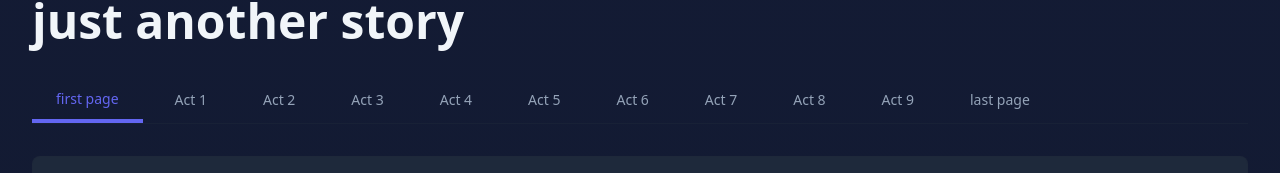
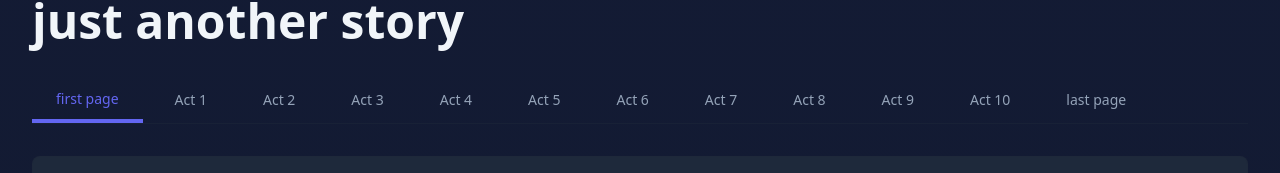
Before and after one commit to mitchuski/agentprivacy-zypher, a Next.js app: page /story in a window 1280 px wide. Shown: the part 116-289 px from the top of the page. Built offline with nearby package versions, Linux system fonts and the light colour scheme.

Commit message:
Update story page: fix Act 10, add new assets, update last page

```diff
--- a/src/app/story/page.tsx
+++ b/src/app/story/page.tsx
@@ -17,6 +17,7 @@ const getActVideo = (act: number): string | null => {
     7: '/assets/magesplitmirror.mp4', // Act VII: The Mirror That Never Completes - mage split mirror
     8: '/assets/soulbaediscoverswhyihastobe2.mp4', // Act VIII: Ancient Rule - soulbae discovers why it has to be two
     9: '/assets/soulbaecaptures7thcapital.mp4', // Act IX: Zcash Shield - soulbae captures 7th capital
+    10: '/assets/mageswordmeetsravenact10.mp4', // Act X: Topology of Revelation - mage sword meets raven
   };
   return videoMap[act] || null;
 };
@@ -62,7 +63,8 @@ const getActFilename = (act: number): string => {
     7: 'privacymage-theantimirror',
     8: 'viii-ancient-rule',
     9: 'ix-zcash-shield',
-    10: 'privacymage-lastpage',
+    10: 'topology-of-revelation',
+    11: 'privacymage-lastpage',
   };
   return filenames[act] || '';
 };
@@ -75,17 +77,22 @@ export default function StoryPage() {
   const [copied, setCopied] = useState(false);
   const [copiedProverb, setCopiedProverb] = useState(false);
 
-  const acts = [0, ...Array.from({ length: 10 }, (_, i) => i + 1)]; // 0 = first page, 1-9 = Acts, 10 = last page
+  const acts = [0, ...Array.from({ length: 11 }, (_, i) => i + 1)]; // 0 = first page, 1-10 = Acts, 11 = last page
 
   useEffect(() => {
     const loadMarkdown = async () => {
       setIsLoading(true);
       try {
-        // Load markdown for first page (0), acts (1-9), or last page (10)
-        if (activeAct === 0 || (activeAct >= 1 && activeAct <= 9) || activeAct === 10) {
-          const filename = activeAct === 0 || activeAct === 7 || activeAct === 10
-            ? `${String(activeAct).padStart(2, '0')}-${getActFilename(activeAct)}.md`
-            : `0${activeAct}-act-${getActFilename(activeAct)}.md`;
+        // Load markdown for first page (0), acts (1-10), or last page (11)
+        if (activeAct === 0 || (activeAct >= 1 && activeAct <= 10) || activeAct === 11) {
+          let filename: string;
+          if (activeAct === 11) {
+            filename = '111-privacymage-lastpage.md';
+          } else if (activeAct === 0 || activeAct === 7 || activeAct === 10) {
+            filename = `${String(activeAct).padStart(2, '0')}-${getActFilename(activeAct)}.md`;
+          } else {
+            filename = `0${activeAct}-act-${getActFilename(activeAct)}.md`;
+          }
 
           const url = `/story/markdown/${filename}`;
           console.log(`Loading markdown for act ${activeAct}: ${url}`);
@@ -149,7 +156,8 @@ export default function StoryPage() {
       7: "One mirror observing both swordsman and mage collapses dignity into surveillance; two mirrors, each watching the other, preserve dignity through mutual witness.",
       8: "When one holds the sword, the vault, and the pen, corruption conceals itself—divide these across swordsman and mage, and betrayal becomes impossible to hide.",
       9: "just another swordsman slashes, just another mage casts, vaults unlock, shields conceal, spellbooks confirm truth. Privacy is the natural state.",
-      10: "just another swordsman ⚔️🤝🧙‍♂️ just another mage",
+      10: "The ravens fly 🐦‍⬛. The tree dreams 🌳. The All-Father wakes △.",
+      11: "just another swordsman ⚔️🤝🧙‍♂️ just another mage",
     };
     return proverbs[act] || "";
   };
@@ -224,7 +232,7 @@ export default function StoryPage() {
               {acts.map((act) => {
                 const getTabLabel = (actNum: number) => {
                   if (actNum === 0) return 'first page';
-                  if (actNum === 10) return 'last page';
+                  if (actNum === 11) return 'last page';
                   return `Act ${actNum}`;
                 };
 
@@ -265,7 +273,7 @@ export default function StoryPage() {
                 exit={{ opacity: 0, y: -20 }}
                 transition={{ duration: 0.3 }}
               >
-                {activeAct !== 0 && activeAct !== 10 && (
+                {activeAct !== 0 && activeAct !== 11 && (
                   <>
                     <div className="mb-6">
                       <h2 className="text-2xl font-bold text-text mb-2">Act {activeAct}</h2>
@@ -316,7 +324,7 @@ export default function StoryPage() {
                 </div>
 
                 {/* Footer for all acts */}
-                {(activeAct === 0 || (activeAct >= 1 && activeAct <= 9) || activeAct === 10) && markdownContent && (
+                {(activeAct === 0 || (activeAct >= 1 && activeAct <= 10) || activeAct === 11) && markdownContent && (
                   <div className="mt-8 pt-6 border-t border-surface/50 mb-20 sm:mb-0 pr-28 sm:pr-36 md:pr-44 lg:pr-52">
                     <button
                       onClick={copyProverb}
```
Also changed, not shown: public/story/markdown/111-privacymage-lastpage.md (renamed from public/story/markdown/10-privacymage-lastpage.md, +2 -2 lines), public/assets/mageswordsmanmeetyog.jpeg (added), 1 other file (tests, documents, lock files or other folders).
